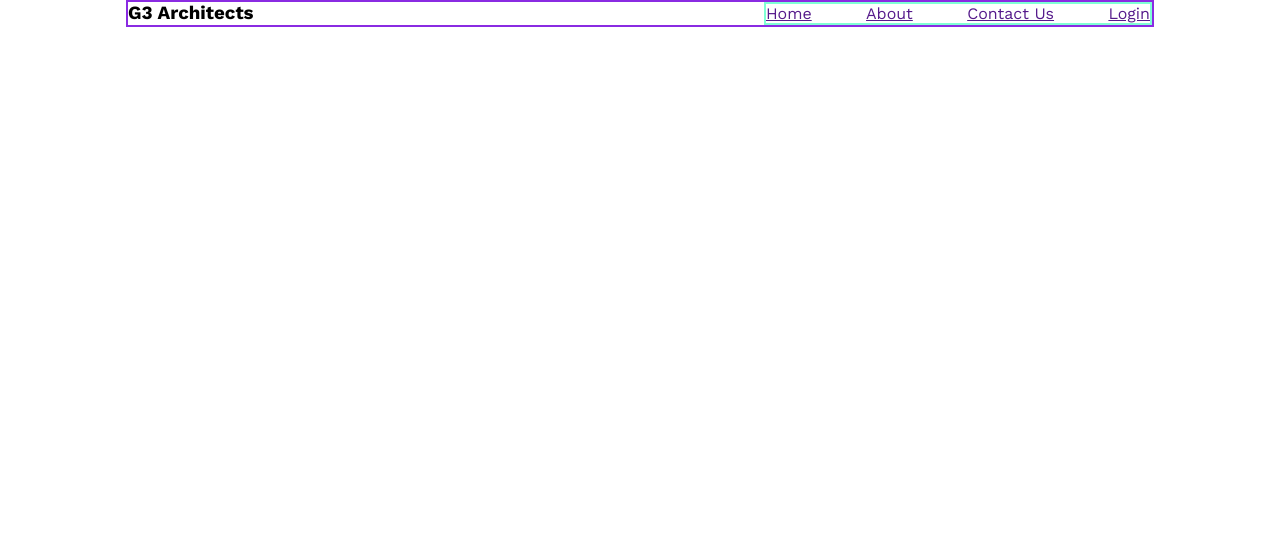
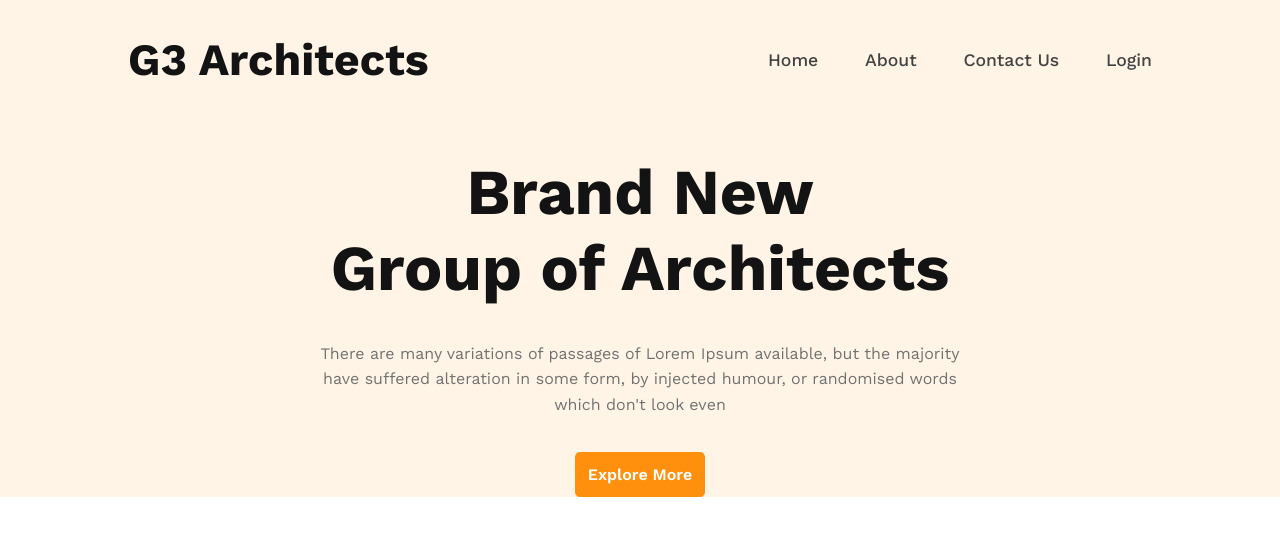
Before and after one commit to 5hishirH/g3-architects-website, a plain HTML site: page index.html in a window 1280 px wide. Drawn offline with nearby package versions, Linux system fonts and the light colour scheme.

Commit message:
added styles

```diff
--- a/index.html
+++ b/index.html
@@ -10,7 +10,7 @@
 <body>
     <header>
         <nav>
-            <h3 class="navTitle">G3 Architects</h3>
+            <h3 class="title">G3 Architects</h3>
              <div class="navigation">
                 <a href="">Home</a>
                 <a href="">About</a>
@@ -18,6 +18,15 @@
                 <a href="">Login</a>
              </div>
         </nav>
+
+        <div class="banner">
+            <h1 class="bannerTitle">Brand New <br> Group of Architects
+                </h1>
+            <p class="description">
+                There are many variations of passages of Lorem Ipsum available, but the majority have suffered alteration in some form, by injected humour, or randomised words which don't look even
+            </p>
+            <button class="primaryBtn">Explore More</button>
+        </div>
     </header>
 </body>
 </html>
--- a/styles/architect.css
+++ b/styles/architect.css
@@ -1,22 +1,90 @@
-@import url('https://fonts.googleapis.com/css2?family=Work+Sans:wght@400;500;700&display=swap');
+@import url('https://fonts.googleapis.com/css2?family=Work+Sans:wght@400;500;600;700&display=swap');
 
 * {
     margin: 0;
     padding: 0;
     font-family: 'Work Sans', sans-serif;
+    text-decoration: none;
+}
+
+.title {
+    color: var(--dark-01, #131313);
+    font-size: 2.8rem;
+    font-weight: 700;
+}
+
+.description {
+    color: var(--dark-03, #727272);
+    font-size: 1rem;
+    font-weight: 400;
+    line-height: 1.6rem;
+}
+
+.primaryBtn {
+    /* width: 9.3vw;
+    height: 3.3vw; */
+    padding: 1vw;
+    border: none;
+    border-radius: 0.4vw;
+    background: #FF900E;
+
+    color: #FFF;
+    font-size: 1rem;
+    font-weight: 600;
+}
+
+header {
+    background-color: #ff900e1a;
+    display: flex;
+    flex-direction: column;
+    align-items: center;
 }
 
 nav {
-    border: 2px solid blueviolet;
+    /* border: 2px solid blueviolet; */
     width: 80vw;
-    margin: 0 auto;
+    /* margin: 0 auto; */
+    padding-top: 2.6vw;
     display: flex;
     justify-content: space-between;
+
 }
 
 .navigation {
-    border: 2px solid aquamarine;
+    /* border: 2px solid aquamarine; */
     width: 30vw;
     display: flex;
     justify-content: space-between;
+    align-items: center;
 }
+
+.navigation > a {
+    color: var(--dark-02, #424242);
+    font-size: 1.1rem;
+    font-weight: 500;
+    /* line-height: 26px; 144.444% */
+}
+
+.banner {
+    width: 80vw;
+    display: flex;
+    flex-direction: column;
+    align-items: center;
+}
+
+.banner > .bannerTitle, p {
+    width: 50vw;
+    text-align: center;
+}
+
+.banner > p {
+    margin-top: 2.7vw;
+    margin-bottom: 2.7vw;
+}
+
+.bannerTitle {
+    margin-top: 5.3vw;
+    color: var(--dark-01, #131313);
+font-size: 4rem;
+font-weight: 700;
+}
```
